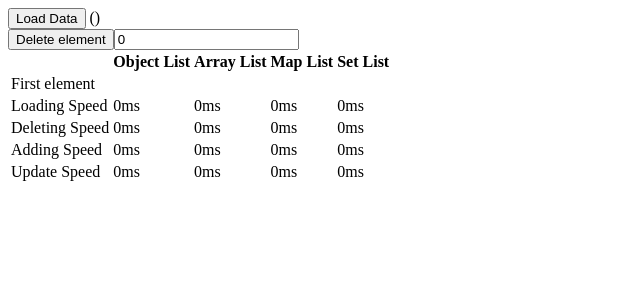
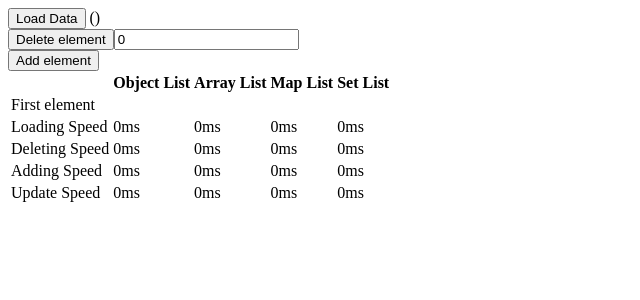
Before and after one commit to rogerioasj/list-speed-test, a React (Vite) app: page / in a window 1280 px wide. Shown: the top 300 px of the page, without its empty margins (0-640 px from the left). Built offline with nearby package versions, Linux system fonts and the light colour scheme.

Commit message:
add new item

```diff
--- a/src/App.tsx
+++ b/src/App.tsx
@@ -118,7 +118,11 @@ function App() {
     setData(apiData)
   }
 
-  function deleteRow() {
+  /**
+   * Deletes an item from the lists
+   *
+   */
+  function deleteItem() {
     if (!data || data.length === 0)
       return
 
@@ -181,10 +185,79 @@ function App() {
     })
   }
 
+  function addItem() {
+    if (!data || data.length === 0)
+      return
+
+    const item = data[data.length - 1]
+    const newItem: ListItem = {
+      id: item.id + 1,
+      name: `${item.name}-new`,
+      age: item.age + 1,
+      isMarried: !item.isMarried,
+      children: [{
+        id: item.children[0].id + 1,
+        name: `${item.children[0].name}-new`,
+        age: item.children[0].age + 1,
+      }]
+    }
+
+    {
+      const start = performance.now()
+      setObjectList((prevState: any) => {
+        return {
+          ...prevState,
+          [newItem.id]: newItem
+        }
+      })
+      setObjectListPerformance(prevState => {
+        prevState.adding = measurePerformance(start)
+        return prevState
+      })
+    }
+
+    {
+      const start = performance.now()
+      setArrayList((prevState) => [...prevState, newItem])
+      setArrayListPerformance(prevState => {
+        prevState.adding = measurePerformance(start)
+        return prevState
+      })
+    }
+
+    {
+      const start = performance.now()
+      setMapList((prevState) => {
+        return new Map(prevState).set(newItem.id, newItem)
+      })
+      setMapListPerformance(prevState => {
+        prevState.adding = measurePerformance(start)
+        return prevState
+      })
+    }
+
+    {
+      const start = performance.now()
+      setSetList((prevState) => {
+        return new Set(prevState).add(newItem)
+      }
+      )
+      setSetListPerformance(prevState => {
+        prevState.adding = measurePerformance(start)
+        return prevState
+      })
+    }
+
+    setData((prevState) => {
+      return [...prevState!, newItem]
+    })
+  }
+
   return (
     <>
       <button onClick={getDataFromAPI}>Load Data</button> ({data?.length})<br />
-      <button onClick={() => deleteRow()}>Delete element</button><input type="number" ref={indexToDeleteInput} id="indexToDeleteInput" defaultValue={0} />
+      <button onClick={() => deleteItem()}>Delete element</button><input type="number" ref={indexToDeleteInput} id="indexToDeleteInput" defaultValue={0} /> <br />
+      <button onClick={() => addItem()}>Add element</button>
       <table>
         <thead>
           <tr>
```
